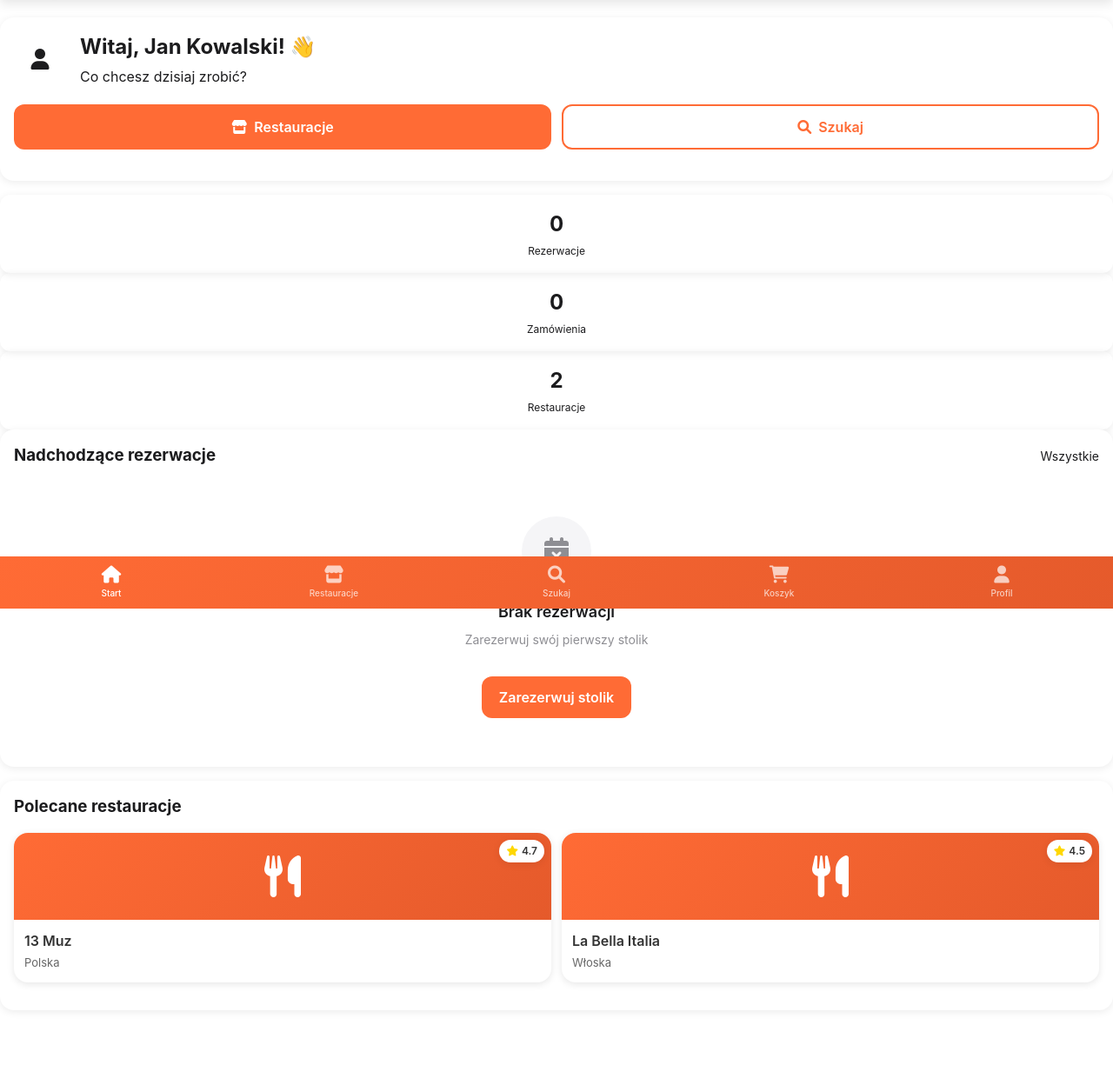
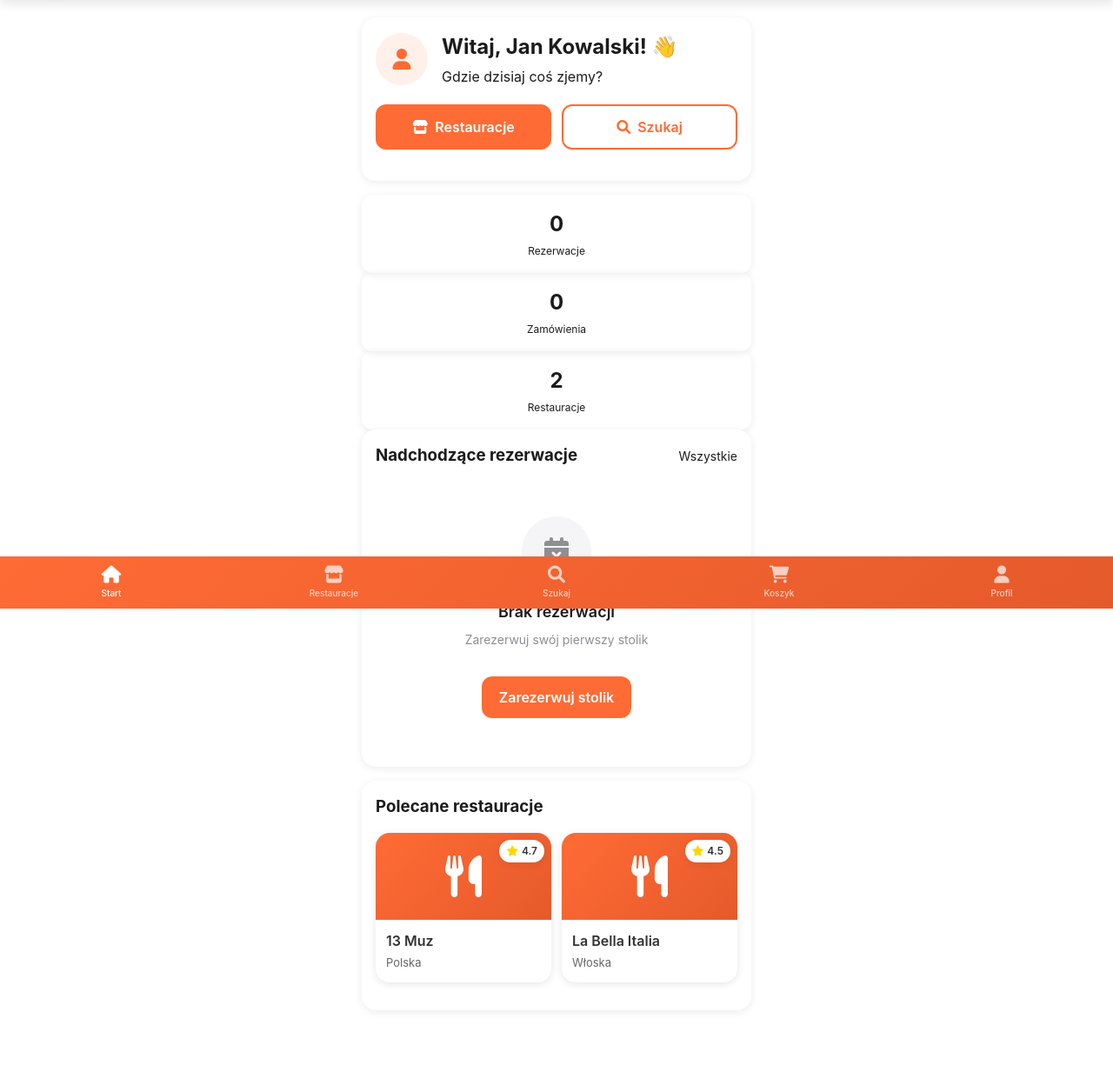
Before and after one commit to hamorii123/Pasibrzuch, a Flask app: page /client/dashboard in a window 1280 px wide. Shown: the part 100-1348 px from the top of the page at 87% size. Run offline with Flask 3, Linux system fonts and the light colour scheme; a user stored in the database is signed in; data comes from the database, SQL or seed files in the repository.

Commit message:
Poprawiona strona główna klienta

```diff
--- a/pasibrzuch/templates/client/dashboard_mobile.html
+++ b/pasibrzuch/templates/client/dashboard_mobile.html
@@ -10,6 +10,9 @@
     grid-template-columns: repeat(3, 1fr);
     gap: 12px;
     margin-bottom: 20px;
+    max-width: 480px;
+    margin-left: auto;
+    margin-right: auto;
 }
 
 .stat-card {
@@ -37,6 +40,9 @@
     grid-template-columns: 1fr 1fr;
     gap: 12px;
     margin: 20px 0;
+    max-width: 480px;
+    margin-left: auto;
+    margin-right: auto;
 }
 
 .user-welcome {
@@ -49,12 +55,12 @@
 .user-avatar {
     width: 60px;
     height: 60px;
-    background: var(--primary-light);
+    background: rgba(255, 107, 53, 0.1);  /* jasne pomarańczowe tło */
     border-radius: 50%;
     display: flex;
     align-items: center;
     justify-content: center;
-    color: var(--primary);
+    color: #FF6B35;  /* pomarańczowy kolor ikony */
     font-size: 24px;
 }
 
@@ -63,6 +69,9 @@
     display: grid;
     grid-template-columns: repeat(2, 1fr);
     gap: 12px;
+    max-width: 480px;
+    margin-left: auto;
+    margin-right: auto;
 }
 
 /* Poprawa wyglądu polecanych restauracji w dashboardzie */
@@ -120,6 +129,7 @@
 
 {% block content %}
 <!-- Welcome Card -->
+<div class="dashboard-container" style="max-width: 480px; margin: 0 auto; padding: 0 16px;">
 <div class="card">
     <div class="user-welcome">
         <div class="user-avatar">
@@ -127,7 +137,7 @@
         </div>
         <div>
             <h2 style="margin-bottom: 4px;">Witaj, {{ session.user_name }}! 👋</h2>
-            <p style="color: var(--text-light);">Co chcesz dzisiaj zrobić?</p>
+            <p style="color: var(--text-light);">Gdzie dzisiaj coś zjemy?</p>
         </div>
     </div>
 
@@ -218,4 +228,5 @@
         {% endfor %}
     </div>
 </div>
+</div>
 {% endblock %}
```
